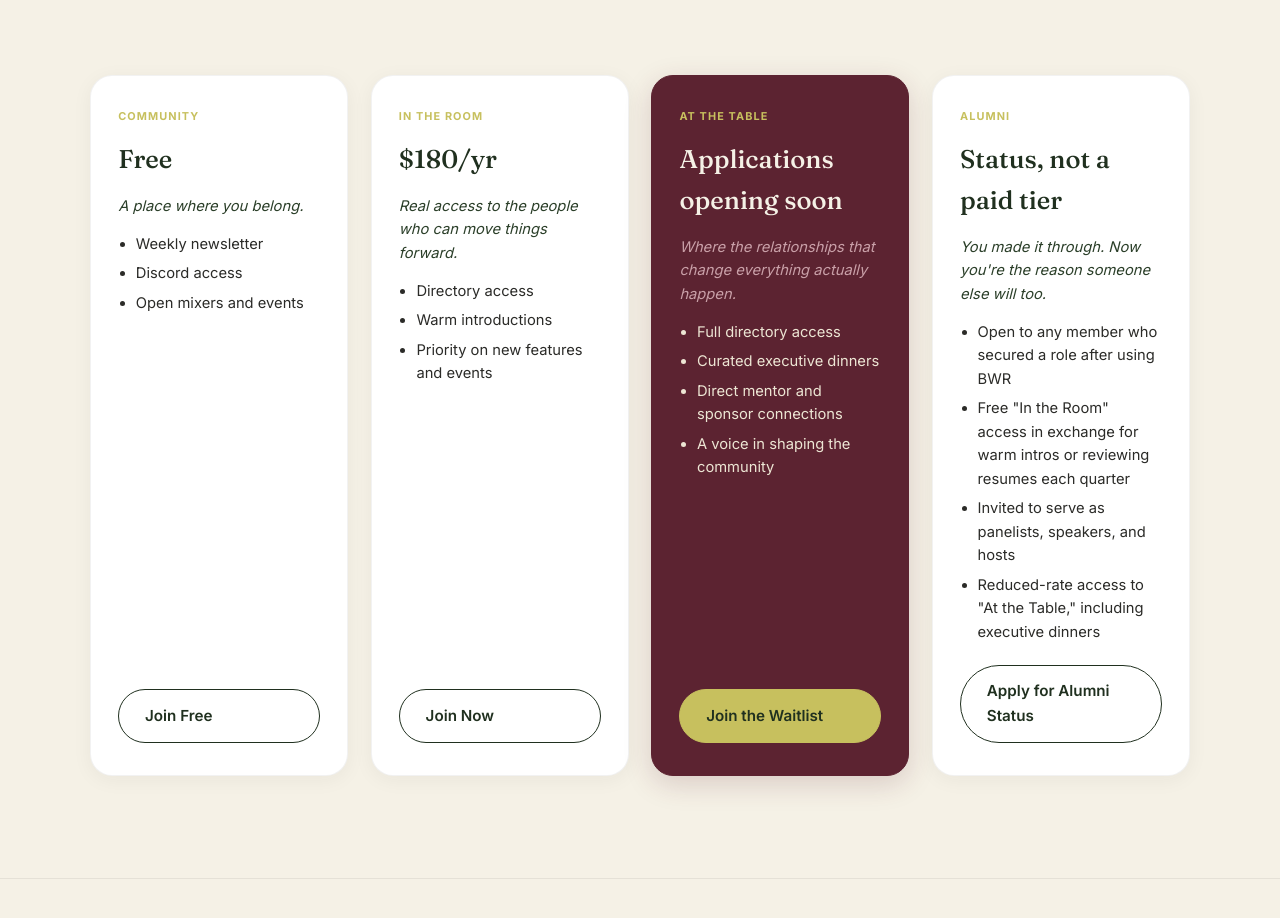
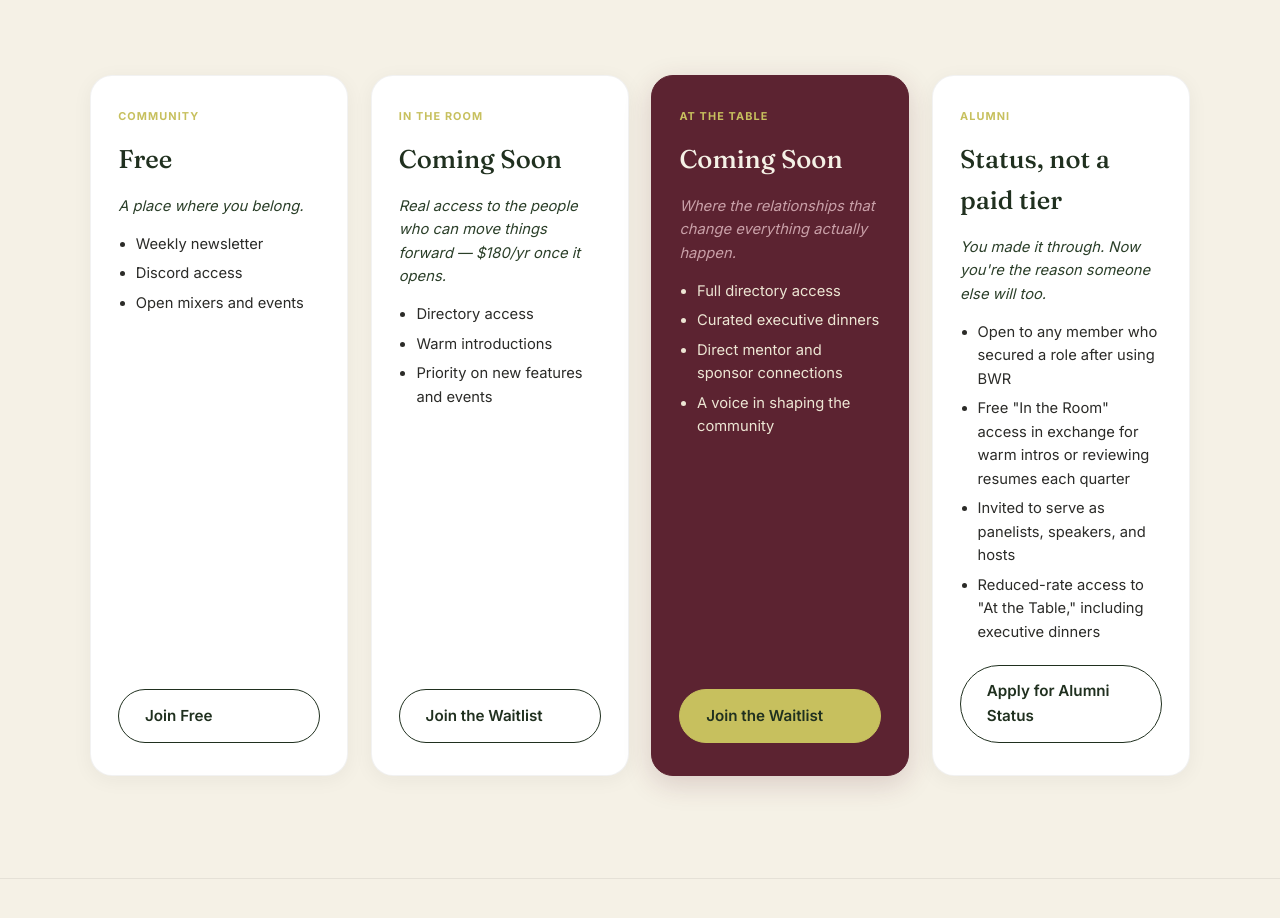
Before and after one commit to mayaobiekwe-a11y/website-, a plain HTML site: page membership.html in a window 1280 px wide. Shown: the part 460-1378 px from the top of the page. Drawn offline with Linux system fonts and the light colour scheme.

Commit message:
Mark paid membership tiers as Coming Soon
In the Room ($180/yr) and At the Table both showed real pricing/CTAs
even though neither is actually open yet. Change both to Coming Soon
with a waitlist CTA, folding the $180/yr detail into In the Room's
tagline so that detail isn't lost.

```diff
--- a/membership.html
+++ b/membership.html
@@ -54,19 +54,19 @@
 
       <div class="tier-card">
         <span class="tier-badge">In the Room</span>
-        <div class="tier-price">$180/yr</div>
-        <p class="tier-tagline">Real access to the people who can move things forward.</p>
+        <div class="tier-price">Coming Soon</div>
+        <p class="tier-tagline">Real access to the people who can move things forward — $180/yr once it opens.</p>
         <ul>
           <li>Directory access</li>
           <li>Warm introductions</li>
           <li>Priority on new features and events</li>
         </ul>
-        <a href="mailto:info@blackwomenrising-org.com?subject=Join%20Black%20Women%20Rising%20-%20In%20the%20Room" class="btn btn-outline">Join Now</a>
+        <a href="mailto:info@blackwomenrising-org.com?subject=Waitlist%20-%20In%20the%20Room" class="btn btn-outline">Join the Waitlist</a>
       </div>
 
       <div class="tier-card featured">
         <span class="tier-badge">At the Table</span>
-        <div class="tier-price">Applications opening soon</div>
+        <div class="tier-price">Coming Soon</div>
         <p class="tier-tagline">Where the relationships that change everything actually happen.</p>
         <ul>
           <li>Full directory access</li>
```
Also changed, not shown: index.html (+2 -2 lines).
